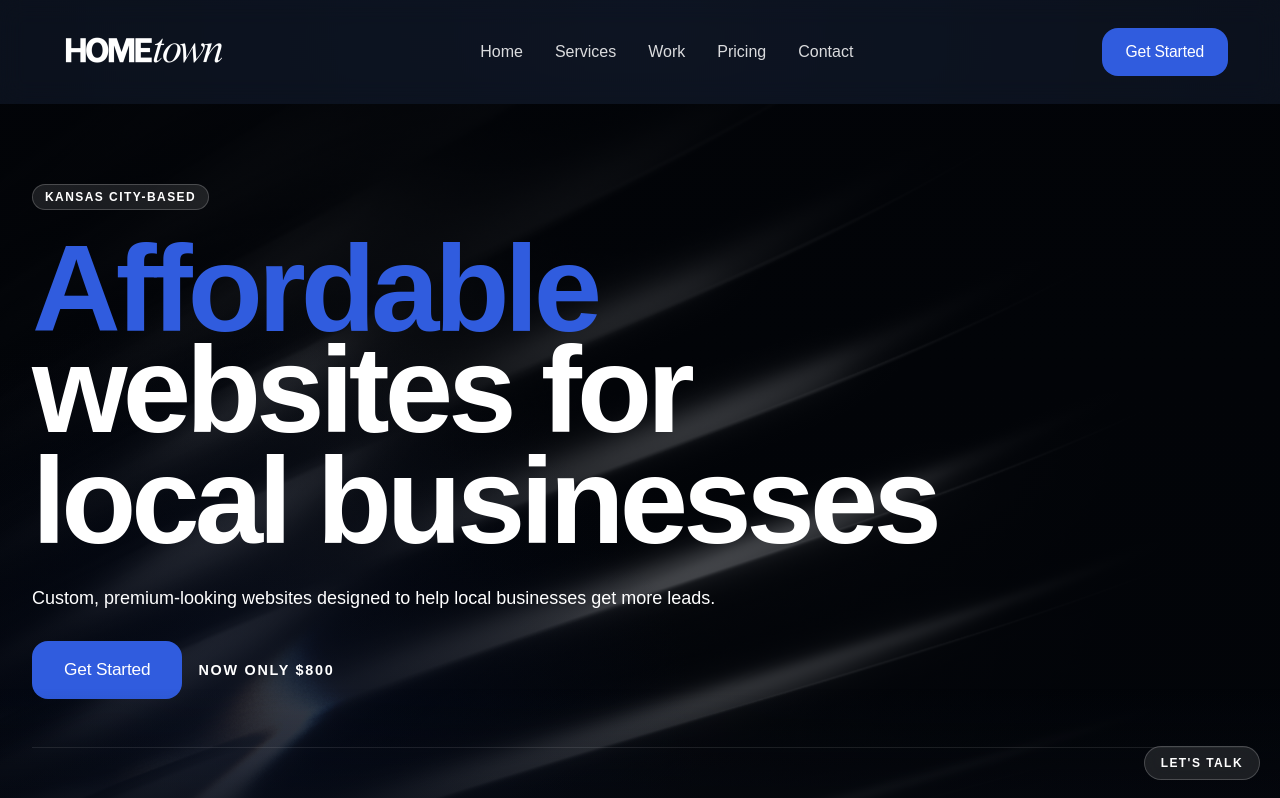
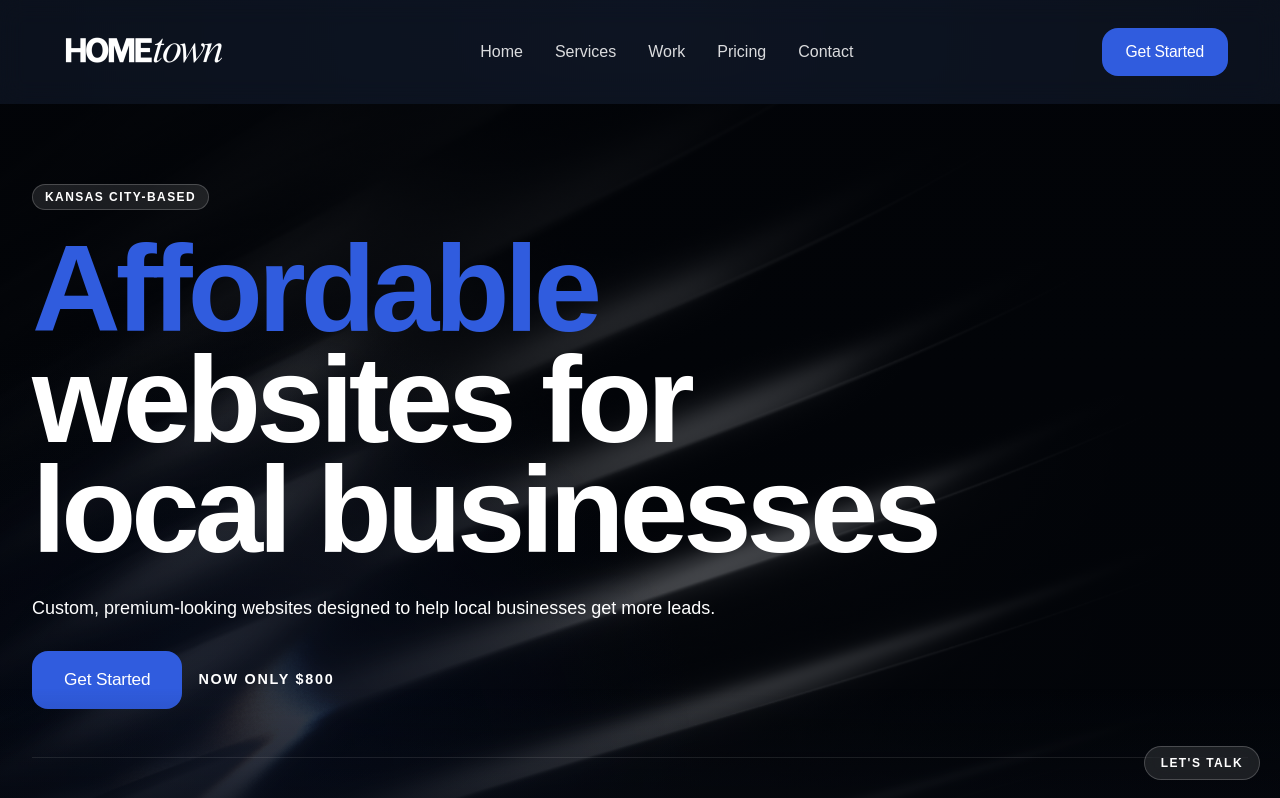
Before and after one commit to krcoffelt/HomeTown3, a Next.js app: page / in a window 1280 px wide. Shown: the top 798 px of the page. Built offline with nearby package versions, Linux system fonts and the light colour scheme; no server answers; a web font is replaced by a local one.

Commit message:
Refine hero spacing and image-backed background rendering

```diff
--- a/components/sections/home-hero.tsx
+++ b/components/sections/home-hero.tsx
@@ -28,7 +28,7 @@ export function HomeHero() {
             <span className="block lg:whitespace-nowrap">
               <AnimatedHeroWord words={rotatingHeroWords} className="text-[#305cde]" />
             </span>
-            <span className="block lg:-mt-[0.6rem] lg:whitespace-nowrap">websites for</span>
+            <span className="block lg:whitespace-nowrap">websites for</span>
             <span className="block lg:whitespace-nowrap">local businesses</span>
           </h1>
           <p className="mt-7 whitespace-nowrap text-lg leading-relaxed text-white">
--- a/components/ui/unicorn-background.tsx
+++ b/components/ui/unicorn-background.tsx
@@ -1,3 +1,4 @@
+import Image from "next/image";
 import type { ReactNode } from "react";
 import { cn } from "@/lib/utils/cn";
 
@@ -9,15 +10,21 @@ interface UnicornBackgroundProps {
 export function UnicornBackground({ children, className }: UnicornBackgroundProps) {
   return (
     <div className={cn("relative isolate overflow-hidden", className)}>
-      <div
-        className="absolute inset-0 bg-cover bg-center bg-no-repeat"
-        style={{
-          backgroundImage:
-            "url('/images/Screenshot%202026-03-03%20at%2011.00.02%E2%80%AFAM.png')"
-        }}
-      />
+      <div className="absolute inset-0">
+        <Image
+          src="/images/Screenshot 2026-03-03 at 11.00.02 AM.png"
+          alt=""
+          fill
+          priority
+          fetchPriority="high"
+          sizes="100vw"
+          className="object-cover object-center"
+        />
+      </div>
       <div className="absolute inset-0 bg-[radial-gradient(circle_at_18%_72%,rgba(8,19,50,0.38),transparent_38%),linear-gradient(180deg,rgba(3,6,12,0.62)_0%,rgba(3,6,12,0.78)_100%)]" />
-      <div className="relative z-10 h-full w-full">{children}</div>
+      <div className="relative z-10 h-full w-full">
+        {children}
+      </div>
     </div>
   );
 }
```
